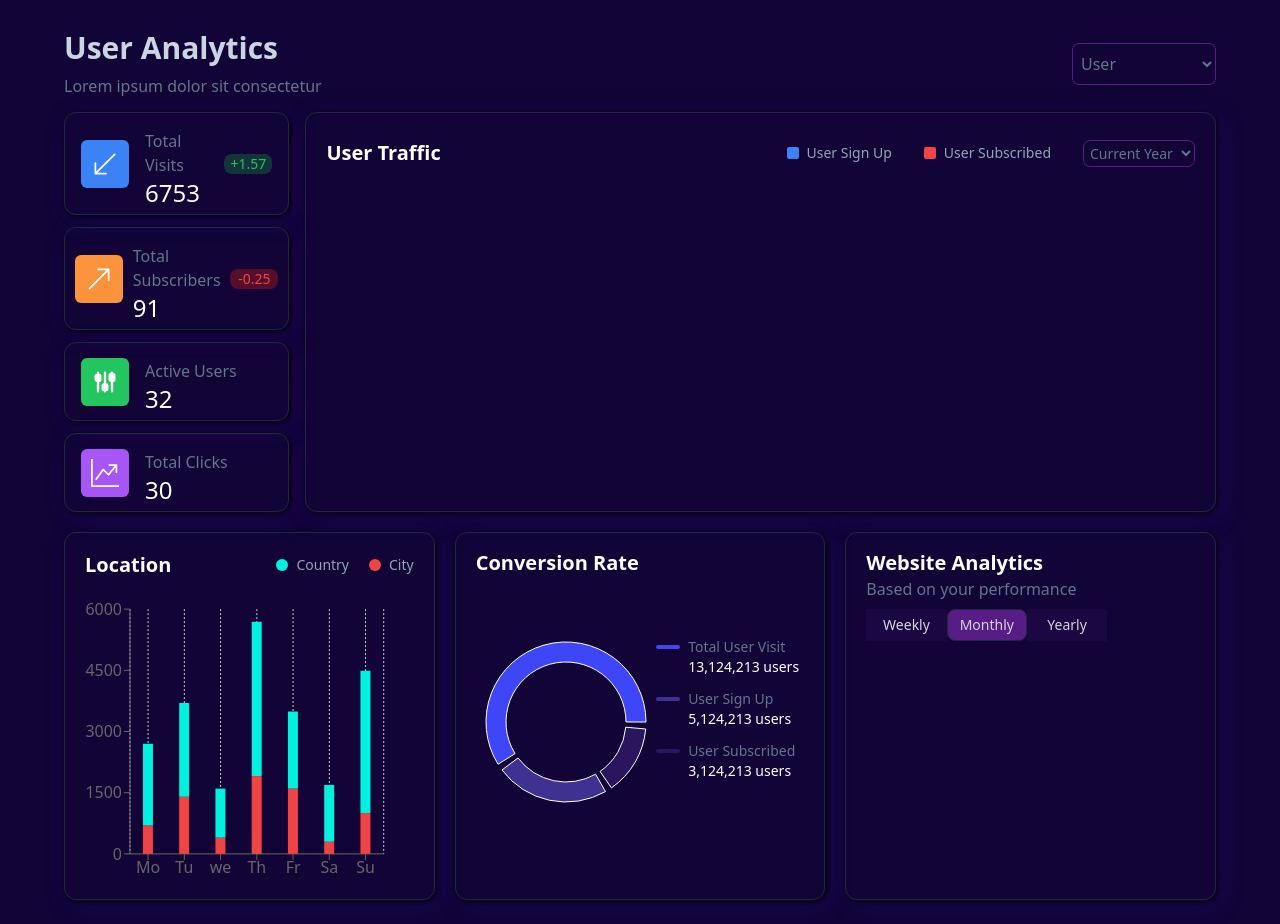
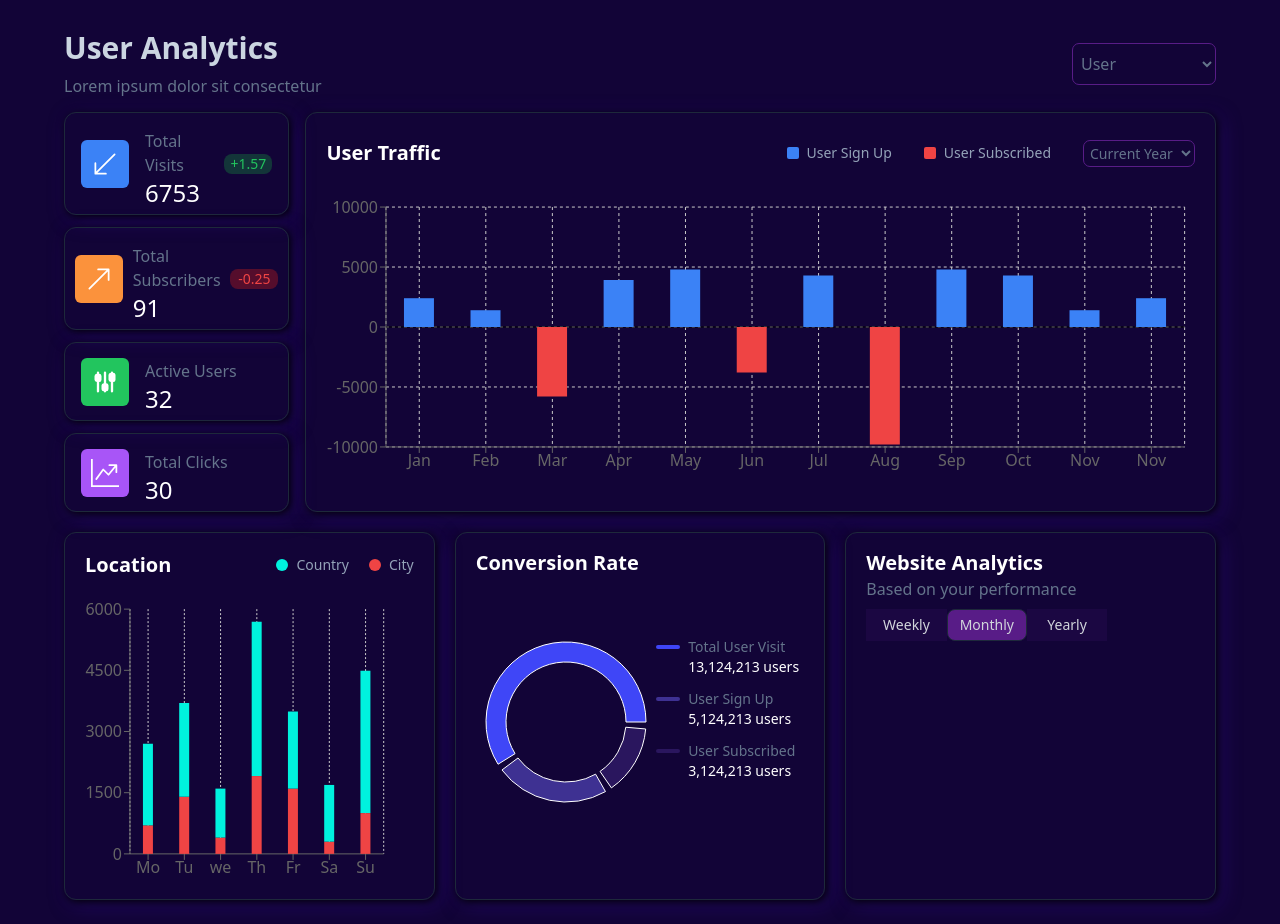
Before and after one commit to raunakgiri21/Dashboard, a React (Vite) app: page / in a window 1280 px wide. Built offline with nearby package versions, Linux system fonts and the light colour scheme.

Commit message:
Location

```diff
--- a/src/components/dashboardComponents/UserTraffic.jsx
+++ b/src/components/dashboardComponents/UserTraffic.jsx
@@ -1,8 +1,83 @@
 import React from "react";
+import {
+  BarChart,
+  Bar,
+  XAxis,
+  YAxis,
+  CartesianGrid,
+  Tooltip,
+  Legend,
+  ReferenceLine,
+  ResponsiveContainer,
+  Cell,
+} from "recharts";
+
+const data = [
+  {
+    name: "Jan",
+    pv: 2400,
+    amt: 2400,
+  },
+  {
+    name: "Feb",
+    pv: 1398,
+    amt: 2210,
+  },
+  {
+    name: "Mar",
+    pv: -5800,
+    amt: 2290,
+  },
+  {
+    name: "Apr",
+    pv: 3908,
+    amt: 2000,
+  },
+  {
+    name: "May",
+    pv: 4800,
+    amt: 2181,
+  },
+  {
+    name: "Jun",
+    pv: -3800,
+    amt: 2500,
+  },
+  {
+    name: "Jul",
+    pv: 4300,
+    amt: 2100,
+  },
+  {
+    name: "Aug",
+    pv: -9800,
+    amt: 2290,
+  },
+  {
+    name: "Sep",
+    pv: 4800,
+    amt: 2181,
+  },
+  {
+    name: "Oct",
+    pv: 4300,
+    amt: 2100,
+  },
+  {
+    name: "Nov",
+    pv: 1398,
+    amt: 2210,
+  },
+  {
+    name: "Nov",
+    pv: 2400,
+    amt: 2400,
+  },
+];
 
 export default function UserTraffic() {
   return (
-    <div className="flex flex-row w-full h-full min-h-[400px] bg-inherit border border-slate-800 rounded-xl shadow-shadowOne py-4 px-5">
+    <div className="flex flex-col w-full h-full min-h-[400px] bg-inherit border border-slate-800 rounded-xl shadow-shadowOne py-4 px-5">
       <div className="flex md:flex-row flex-col justify-between md:items-center h-12 w-full">
         <div>
           <p className="text-xl text-white font-semibold">User Traffic</p>
@@ -27,7 +102,45 @@ export default function UserTraffic() {
           </div>
         </div>
       </div>
-      <div></div>
+
+      <div>
+        <ResponsiveContainer
+          height={300}
+          width="100%"
+        >
+          <BarChart
+            width={500}
+            height={300}
+            data={data}
+            margin={{
+              top: 30,
+              right: 10,
+              left: 0,
+              bottom: 0,
+            }}
+            barSize={30}
+          >
+            <CartesianGrid strokeDasharray="3 3" />
+            <XAxis dataKey="name" />
+            <YAxis />
+            {/* <Tooltip /> */}
+            <ReferenceLine
+              y={0}
+              stroke="#000"
+            />
+            <Bar
+              dataKey="pv"
+              fill="#8884d8"
+            >
+              {data.map((entry, index) => {
+                const color =
+                  entry.pv > 0 ? "rgb(59,130,246)" : "rgb(239,68,68)";
+                return <Cell fill={color} />;
+              })}
+            </Bar>
+          </BarChart>
+        </ResponsiveContainer>
+      </div>
     </div>
   );
 }
```
